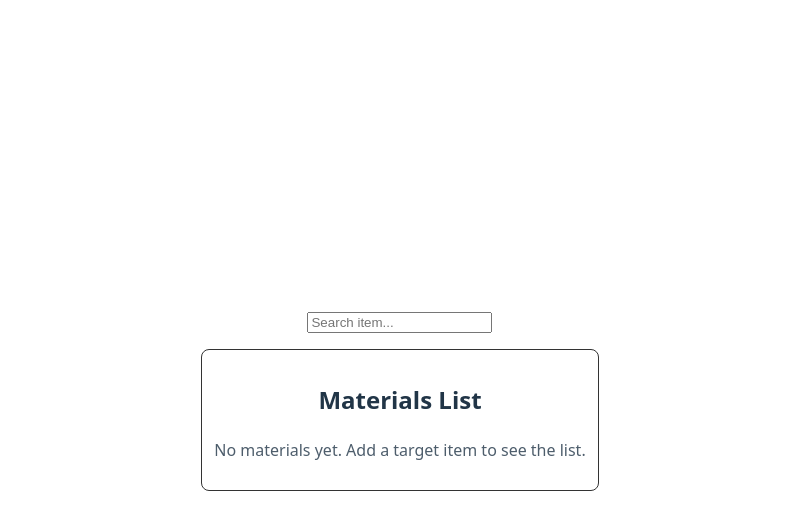
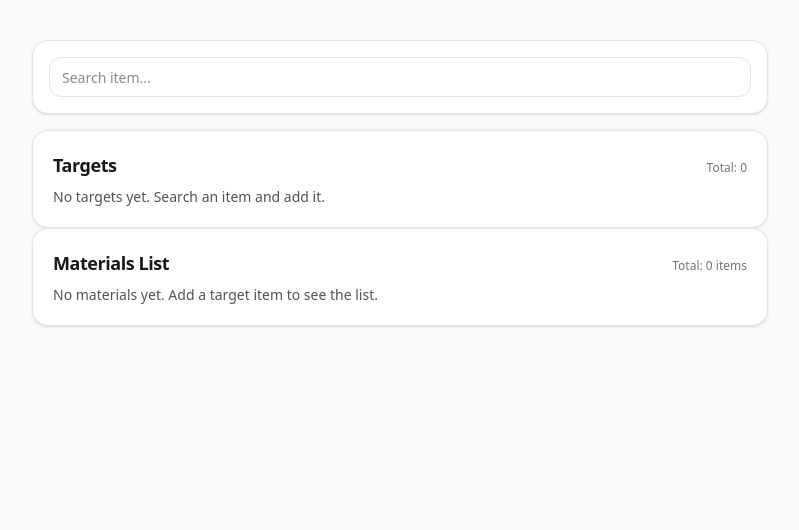
Before and after one commit to Lia-uvu/ffxiv-material-calculator, a Vue app: page / in a window 1280 px wide. Shown: the top 530 px of the page, without its empty margins (240-1039 px from the left). Built offline with nearby package versions, Linux system fonts and the light colour scheme.

Commit message:
优化ui后的跑通版本，引入Tailwind和shadcn

```diff
--- a/package.json
+++ b/package.json
@@ -9,6 +9,8 @@
     "preview": "vite preview"
   },
   "dependencies": {
+    "@tailwindcss/vite": "^4.1.18",
+    "tailwindcss": "^4.1.18",
     "vue": "^3.5.24"
   },
   "devDependencies": {
--- a/src/App.vue
+++ b/src/App.vue
@@ -3,5 +3,9 @@ import CalculatorPage from './calculator/pages/CalculatorPage.vue';
 </script>
 
 <template>
-  <CalculatorPage class="calculator"></CalculatorPage>
+  <div class="min-h-screen bg-zinc-50 text-zinc-900">
+    <main class="mx-auto max-w-3xl px-4 py-10">
+      <CalculatorPage />
+    </main>
+  </div>
 </template>
--- /dev/null
+++ b/src/base.css
@@ -0,0 +1,16 @@
+/* src/styles/base.css */
+
+@import "tailwindcss";
+
+/* 全局：让字体/颜色/背景更像现代工具站 */
+html, body {
+  height: 100%;
+}
+
+body {
+  margin: 0;
+  font-family: ui-sans-serif, system-ui, -apple-system, "Segoe UI", Roboto, Arial, "Noto Sans", "PingFang SC", "Hiragino Sans GB", "Microsoft YaHei", sans-serif;
+  line-height: 1.5;
+  background: rgb(250 250 250); /* zinc-50 */
+  color: rgb(24 24 27);         /* zinc-900 */
+}
--- a/src/calculator/components/ItemSearchBar.vue
+++ b/src/calculator/components/ItemSearchBar.vue
@@ -1,9 +1,12 @@
-<template>
+<!-- <template>
+  <div class="mb-4 rounded-2xl border border-zinc-200 bg-white p-4 shadow-sm">
   <input
+    class="h-10 w-full rounded-xl border border-zinc-200 bg-white px-3 text-sm outline-none focus:ring-4 focus:ring-zinc-200"
+    placeholder="Search item..."
     :value="props.query"
-    placeholder="Search item..."
     @input="onInput"
   />
+  </div>
 </template>
 
 <script setup>
@@ -17,4 +20,27 @@ function onInput(e) {
   emit("update:query", e.target.value)
 }
 
+</script> -->
+
+
+<!-- ItemSearchInput.vue -->
+<template>
+  <input
+    class="h-10 w-full rounded-xl border border-zinc-200 bg-white px-3 text-sm outline-none focus:ring-4 focus:ring-zinc-200"
+    placeholder="Search item..."
+    :value="props.query"
+    @input="onInput"
+  />
+</template>
+
+<script setup>
+const props = defineProps({
+  query: { type: String, default: "" },
+});
+
+const emit = defineEmits(["update:query"]);
+
+function onInput(e) {
+  emit("update:query", e.target.value);
+}
 </script>
--- a/src/calculator/components/ItemSearchResults.vue
+++ b/src/calculator/components/ItemSearchResults.vue
@@ -1,15 +1,35 @@
 <template>
-  <ul>
-    <li v-for="it in results" :key="it.id">
-      <button @click="onSelect(it.id)">
-        {{ it.name }} ({{ it.id }})
-      </button>
-    </li>
-  </ul>
+  <!-- 让它贴在搜索框下面：父级需要 relative，这里用 absolute -->
+  <div
+    v-if="results.length"
+    class="absolute left-0 right-0 top-full z-50 mt-2 overflow-hidden rounded-2xl border border-zinc-200 bg-white shadow-lg"
+  >
+    <ul class="max-h-72 overflow-auto py-1">
+      <li v-for="it in results" :key="it.id">
+        <button
+          type="button"
+          class="flex w-full items-center justify-between gap-3 px-3 py-2 text-left text-sm text-zinc-900 hover:bg-zinc-50 focus:bg-zinc-50 focus:outline-none"
+          @click="onSelect(it.id)"
+        >
+          <span class="min-w-0 flex-1 truncate">{{ it.name }}</span>
+          <span
+            class="shrink-0 rounded-full border border-zinc-200 bg-zinc-50 px-2 py-0.5 text-xs text-zinc-600"
+          >
+            #{{ it.id }}
+          </span>
+        </button>
+      </li>
+    </ul>
+
+    <!-- 可选：底部提示（你想要就留，不想要删） -->
+    <div class="border-t border-zinc-200 px-3 py-2 text-xs text-zinc-500">
+      Click an item to add it.
+    </div>
+  </div>
 </template>
 
 <script setup>
-defineProps({
+const props = defineProps({
   results: {
     type: Array,
     default: () => [],
--- a/src/calculator/components/MaterialsList.vue
+++ b/src/calculator/components/MaterialsList.vue
@@ -1,37 +1,63 @@
 <template>
-  <section class="materials">
-    <h2>Materials List</h2>
+  <section class="rounded-2xl border border-zinc-200 bg-white p-5 shadow-sm">
+    <div class="flex items-baseline justify-between gap-3">
+      <h2 class="text-lg font-semibold tracking-tight">Materials List</h2>
 
-    <p v-if="!props.entries.length" class="empty">
+      <p class="text-xs text-zinc-500">
+        Total: {{ props.entries.length }} items
+      </p>
+    </div>
+
+    <p v-if="!props.entries.length" class="mt-2 text-sm text-zinc-600">
       No materials yet. Add a target item to see the list.
     </p>
 
     <template v-else>
-      <!-- 可选：先把水晶单独拎出来（你不想分组就把这段删掉） -->
-      <div v-if="crystals.length" class="group">
-        <h3>Crystals</h3>
-        <ul class="list">
-          <li v-for="m in crystals" :key="m.id" class="row">
-            <span class="name">{{ m.name }}</span>
-            <!-- <span class="meta">#{{ m.id }}</span> -->
-            <span class="amount">× {{ m.amount }}</span>
+      <!-- Crystals -->
+      <div v-if="crystals.length" class="mt-4">
+        <div class="mb-2 flex items-center justify-between">
+          <h3 class="text-sm font-medium text-zinc-700">Crystals</h3>
+          <span class="text-xs text-zinc-500">{{ crystals.length }}</span>
+        </div>
+
+        <ul class="space-y-2">
+          <li
+            v-for="m in crystals"
+            :key="m.id"
+            class="flex items-center justify-between rounded-xl bg-zinc-50 px-3 py-2"
+          >
+            <span class="min-w-0 flex-1 truncate text-sm text-zinc-900">
+              {{ m.name }}
+            </span>
+            <span class="ml-4 shrink-0 text-sm font-medium text-zinc-900">
+              × {{ m.amount }}
+            </span>
           </li>
         </ul>
       </div>
 
-      <div v-if="others.length" class="group">
-        <h3>Materials</h3>
-        <ul class="list">
-          <li v-for="m in others" :key="m.id" class="row">
-            <span class="name">{{ m.name }}</span>
-            <!-- <span class="meta">#{{ m.id }}</span> -->
-            <span class="amount">× {{ m.amount }}</span>
+      <!-- Materials -->
+      <div v-if="others.length" class="mt-6">
+        <div class="mb-2 flex items-center justify-between">
+          <h3 class="text-sm font-medium text-zinc-700">Materials</h3>
+          <span class="text-xs text-zinc-500">{{ others.length }}</span>
+        </div>
+
+        <ul class="space-y-2">
+          <li
+            v-for="m in others"
+            :key="m.id"
+            class="flex items-center justify-between rounded-xl bg-zinc-50 px-3 py-2"
+          >
+            <span class="min-w-0 flex-1 truncate text-sm text-zinc-900">
+              {{ m.name }}
+            </span>
+            <span class="ml-4 shrink-0 text-sm font-medium text-zinc-900">
+              × {{ m.amount }}
+            </span>
           </li>
         </ul>
       </div>
-
-      <!-- 调试：总计多少种材料 -->
-      <p class="footer">Total: {{ props.entries.length }} items</p>
     </template>
   </section>
 </template>
@@ -56,51 +82,3 @@ const props = defineProps({
 const crystals = computed(() => props.entries.filter((e) => e.isCrystal));
 const others = computed(() => props.entries.filter((e) => !e.isCrystal));
 </script>
-
-<style scoped>
-.materials {
-  padding: 12px;
-  border: 1px solid #333;
-  border-radius: 8px;
-}
-
-.empty {
-  opacity: 0.8;
-}
-
-.group {
-  margin-top: 12px;
-  /* 强制左对齐 */
-  text-align: left;
-}
-
-.list {
-  list-style: none;
-  padding: 0;
-  margin: 8px 0 0;
-}
-
-.row {
-  display: flex;
-  gap: 8px;
-  padding: 6px 0;
-  border-bottom: 1px dashed #444;
-}
-
-.name {
-  flex: 1;
-}
-
-.meta {
-  opacity: 0.7;
-}
-
-.amount {
-  font-weight: 600;
-}
-
-.footer {
-  margin-top: 12px;
-  opacity: 0.8;
-}
-</style>
--- a/src/calculator/components/TargetItemPanel.vue
+++ b/src/calculator/components/TargetItemPanel.vue
@@ -1,12 +1,31 @@
 <template>
-  <ul>
-    <li v-for="t in targets" :key="t.id" class="row">
-      <span class="name">
-        {{ t.name }} ({{ t.id }})
-      </span>
+  <section class="rounded-2xl border border-zinc-200 bg-white p-5 shadow-sm">
+    <div class="flex items-baseline justify-between gap-3">
+      <h2 class="text-lg font-semibold tracking-tight">Targets</h2>
+      <p class="text-xs text-zinc-500">Total: {{ targets.length }}</p>
+    </div>
 
+    <p v-if="!targets.length" class="mt-2 text-sm text-zinc-600">
+      No targets yet. Search an item and add it.
+    </p>
+
+    <ul v-else class="mt-4 space-y-2">
+      <li
+        v-for="t in targets"
+        :key="t.id"
+        class="flex items-center gap-3 rounded-xl bg-zinc-50 px-3 py-2"
+      >
+        <!-- name -->
+        <div class="min-w-0 flex-1">
+          <div class="truncate text-sm font-medium text-zinc-900">
+            {{ t.name }}
+          </div>
+          <div class="text-xs text-zinc-500">#{{ t.id }}</div>
+        </div>
+
+        <!-- qty -->
         <input
-        class="qty"
+          class="h-9 w-20 rounded-xl border border-zinc-200 bg-white px-2 text-sm text-zinc-900 outline-none focus:ring-4 focus:ring-zinc-200"
           type="number"
           min="1"
           step="1"
@@ -15,12 +34,24 @@
           @blur="onAmountBlur(t.id, $event)"
         />
 
-      <button @click="onRemove(t.id)">remove</button>
+        <!-- remove -->
+        <button
+          type="button"
+          class="inline-flex h-9 items-center justify-center rounded-xl border border-zinc-200 bg-white px-3 text-sm text-zinc-700 hover:bg-zinc-100 active:bg-zinc-200"
+          @click="onRemove(t.id)"
+          aria-label="Remove target"
+          title="Remove"
+        >
+          Remove
+        </button>
       </li>
     </ul>
+  </section>
 </template>
 
 <script setup>
+import { toRefs } from "vue";
+
 const props = defineProps({
   targets: {
     type: Array,
@@ -28,7 +59,8 @@ const props = defineProps({
   },
 });
 
-// 两个事件：删除、更新数量
+const { targets } = toRefs(props);
+
 const emit = defineEmits(["remove", "update-amount"]);
 
 function clampAmount(raw) {
@@ -41,30 +73,14 @@ function onRemove(id) {
   emit("remove", id);
 }
 
-// 输入时就更新（即时反馈）
 function onAmountInput(id, e) {
   const next = clampAmount(e.target.value);
   emit("update-amount", { id, amount: next });
 }
 
-// blur 时再强制把输入框里的值“纠正”为合法整数（体验更稳）
 function onAmountBlur(id, e) {
   const next = clampAmount(e.target.value);
   e.target.value = String(next);
   emit("update-amount", { id, amount: next });
 }
 </script>
-
-<style scoped>
-.row {
-  display: flex;
-  align-items: center;
-  gap: 12px;
-}
-.name {
-  flex: 1;
-}
-.qty {
-  width: 80px;
-}
-</style>
--- a/src/calculator/pages/CalculatorPage.vue
+++ b/src/calculator/pages/CalculatorPage.vue
@@ -1,14 +1,12 @@
 <template>
   <div>
     <!-- 搜索框 -->
-    <div>
+    <div class="mb-4 rounded-2xl border border-zinc-200 bg-white p-4 shadow-sm relative">
       <ItemSearchBar
 				:query="settings.searchQuery"
 				@update:query="setSearchQuery"
 			/>
-    </div>
     <!-- 搜索结果 -->
-    <div>
       <ItemSearchResults
         :results="results"
         @select="selectResultById"
--- a/src/main.js
+++ b/src/main.js
@@ -1,5 +1,6 @@
 import { createApp } from 'vue'
-import './style.css'
+// import './style.css'
+import "./base.css"
 import App from './App.vue'
 
 createApp(App).mount('#app')
--- a/src/style.css
+++ b/src/style.css
@@ -1,3 +1,5 @@
+@import "tailwindcss";
+
 :root {
   font-family: system-ui, Avenir, Helvetica, Arial, sans-serif;
   line-height: 1.5;
--- a/vite.config.js
+++ b/vite.config.js
@@ -1,7 +1,10 @@
 import { defineConfig } from 'vite'
 import vue from '@vitejs/plugin-vue'
+import tailwindcss from "@tailwindcss/vite"
+
+export default defineConfig({
+  plugins: [vue(), tailwindcss()],
+})
+
 
 // https://vite.dev/config/
-export default defineConfig({
-  plugins: [vue()],
-})
```
Also changed, not shown: 2 other files (tests, documents, lock files or other folders). Lines whose indentation alone changed are shown as unchanged.
